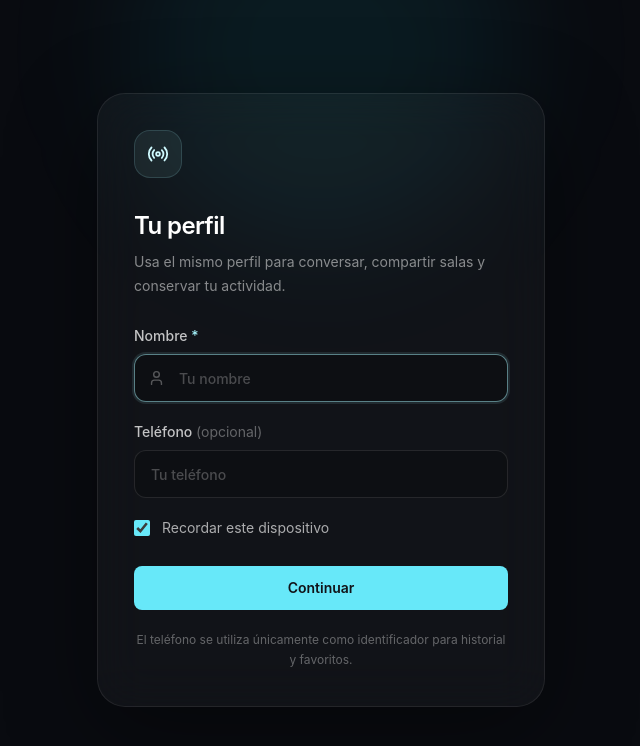
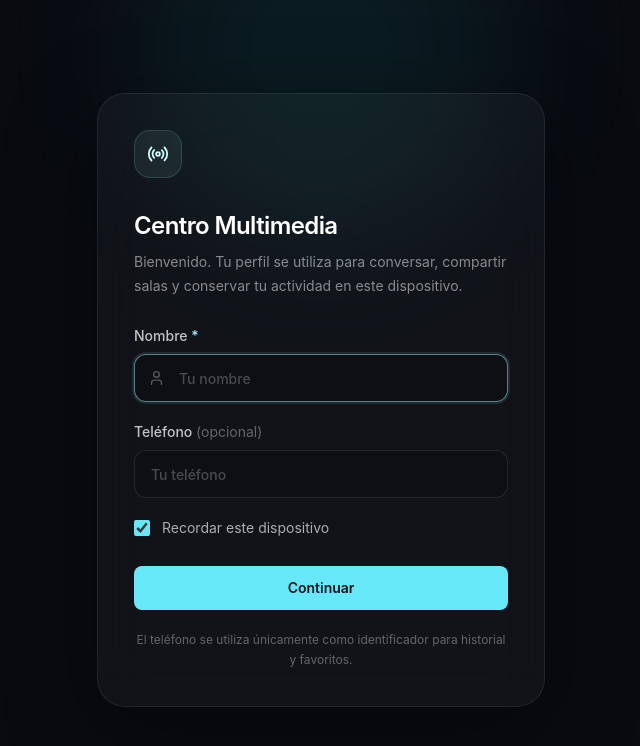
Before and after one commit to compuparrita/radio-pro-tv-lite, a React (Vite) app: page / in a window 1280 px wide. Shown: the top 746 px of the page, without its empty margins (319-959 px from the left). Built offline with nearby package versions, Linux system fonts and the light colour scheme; no server answers; the database is empty.

Commit message:
chore: update application branding

```diff
--- a/index.html
+++ b/index.html
@@ -5,7 +5,7 @@
   <meta charset="UTF-8" />
   <link rel="icon" type="image/svg+xml" href="/vite.svg" />
   <meta name="viewport" content="width=device-width, initial-scale=1.0" />
-  <title>Radio Streaming Pro - Escucha en Vivo</title>
+  <title>Centro Multimedia</title>
   <meta name="description"
     content="Radio Streaming Pro: La mejor plataforma para sintonizar tus emisoras de radio y canales de TV favoritos en vivo." />
   <meta name="referrer" content="strict-origin-when-cross-origin" />
--- a/src/components/Header.tsx
+++ b/src/components/Header.tsx
@@ -125,7 +125,7 @@ export const Header: React.FC<HeaderProps> = ({ theme, onThemeClick, onChatClick
                 <div className="flex items-center gap-3">
                     <h1 className="text-2xl md:text-3xl lg:text-2xl font-black tracking-tighter text-transparent bg-clip-text bg-gradient-to-r from-[var(--primary-color)] via-[var(--secondary-color)] to-[var(--accent-color)] flex items-center gap-2">
                         <Radio size={28} className="text-[var(--primary-color)]" />
-                        <span className="inline">TV Radio <span className="text-[var(--text-primary)]">Streaming Pro</span></span>
+                        <span className="inline">TV Radio <span className="text-[var(--text-primary)]">Streaming Pro</span><br /><span className="text-[10px] font-semibold tracking-normal text-[var(--text-secondary)]">TV en vivo&nbsp;&nbsp;Radio<br />YouTube&nbsp;&nbsp;Cine compartido</span></span>
                     </h1>
                 </div>
                 <button
--- a/src/components/UserProfileForm.tsx
+++ b/src/components/UserProfileForm.tsx
@@ -57,11 +57,11 @@ export function UserProfileForm({ mode = 'setup', variant = 'page', onSaved, onC
                     </div>
                 )}
                 <h1 className={isCompact ? 'text-lg font-semibold tracking-tight' : 'text-2xl font-semibold tracking-tight'}>
-                    {isEditing ? 'Editar perfil' : 'Tu perfil'}
+                    {isEditing ? 'Editar perfil' : 'Centro Multimedia'}
                 </h1>
-                {!isCompact && (
+                {!isEditing && (
                     <p className="mt-2 text-sm leading-6 text-white/50">
-                        Usa el mismo perfil para conversar, compartir salas y conservar tu actividad.
+                        Bienvenido. Tu perfil se utiliza para conversar, compartir salas y conservar tu actividad en este dispositivo.
                     </p>
                 )}
 
```
